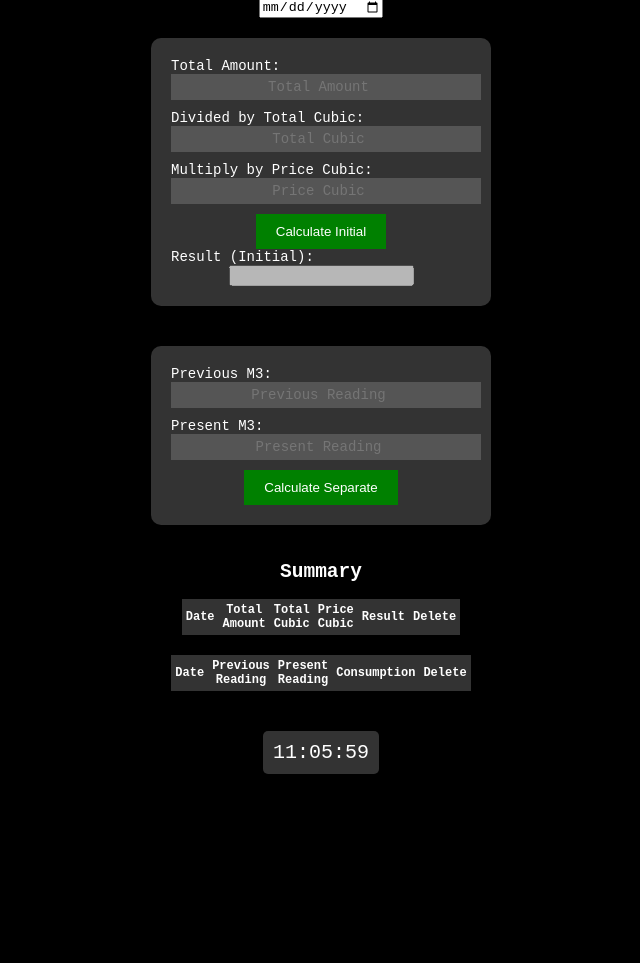
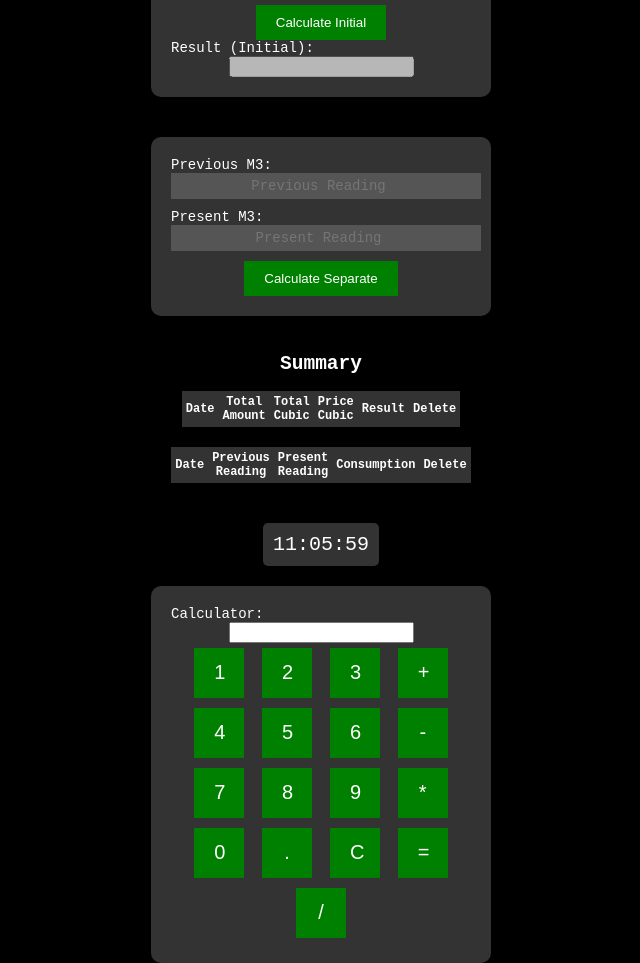
Before and after one commit to yuzithzu/Waterbill, a plain HTML site: page index.html in a window 1280 px wide. Shown: the part 63-1026 px from the top of the page, without its empty margins (319-959 px from the left). Before the commit the page ends 837 px from the top, so only its background shows below. Drawn offline with Linux system fonts and the light colour scheme.

Commit message:
Update index.html

```diff
--- a/index.html
+++ b/index.html
@@ -95,6 +95,13 @@
         .white-text {
             color: white;
         }
+        /* Added CSS for calculator buttons */
+        .calculator-buttons button {
+            width: 50px;
+            height: 50px;
+            font-size: 20px;
+            margin: 5px;
+        }
     </style>
 </head>
 <body>
@@ -164,6 +171,31 @@
 
     <div id="clock">
         <span id="clockDisplay"></span>
+    </div>
+
+    <!-- Basic Calculator -->
+    <div class="calculator" id="basicCalculator">
+        <label for="calcInput">Calculator:</label>
+        <input type="text" id="calcInput" value="" readonly>
+        <div class="calculator-buttons">
+            <button onclick="appendToCalc('1')">1</button>
+            <button onclick="appendToCalc('2')">2</button>
+            <button onclick="appendToCalc('3')">3</button>
+            <button onclick="appendToCalc('+')">+</button>
+            <button onclick="appendToCalc('4')">4</button>
+            <button onclick="appendToCalc('5')">5</button>
+            <button onclick="appendToCalc('6')">6</button>
+            <button onclick="appendToCalc('-')">-</button>
+            <button onclick="appendToCalc('7')">7</button>
+            <button onclick="appendToCalc('8')">8</button>
+            <button onclick="appendToCalc('9')">9</button>
+            <button onclick="appendToCalc('*')">*</button>
+            <button onclick="appendToCalc('0')">0</button>
+            <button onclick="appendToCalc('.')">.</button>
+            <button onclick="clearCalc()">C</button>
+            <button onclick="calculateExpression()">=</button>
+            <button onclick="appendToCalc('/')">/</button>
+        </div>
     </div>
 
     <script>
@@ -278,6 +310,30 @@
                 newRow.innerHTML = `<td>${data.date}</td><td>${data.previousReading}</td><td>${data.presentReading}</td><td>${data.consumption}</td><td class="delete-cell"><button class="delete-button" onclick="deleteRow(this)">Delete</button></td>`;
             });
         });
+
+        // Basic Calculator Functions
+        let calcExpression = "";
+
+        function appendToCalc(value) {
+            calcExpression += value;
+            document.getElementById('calcInput').value = calcExpression;
+        }
+
+        function clearCalc() {
+            calcExpression = "";
+            document.getElementById('calcInput').value = "";
+        }
+
+        function calculateExpression() {
+            try {
+                const sanitizedExpression = calcExpression.replace(/[^-()\d/*+.]/g, '');
+                const result = new Function('return ' + sanitizedExpression)();
+                document.getElementById('calcInput').value = result;
+                calcExpression = result.toString();
+            } catch (error) {
+                document.getElementById('calcInput').value = "Error";
+            }
+        }
     </script>
 </body>
 </html>
```
